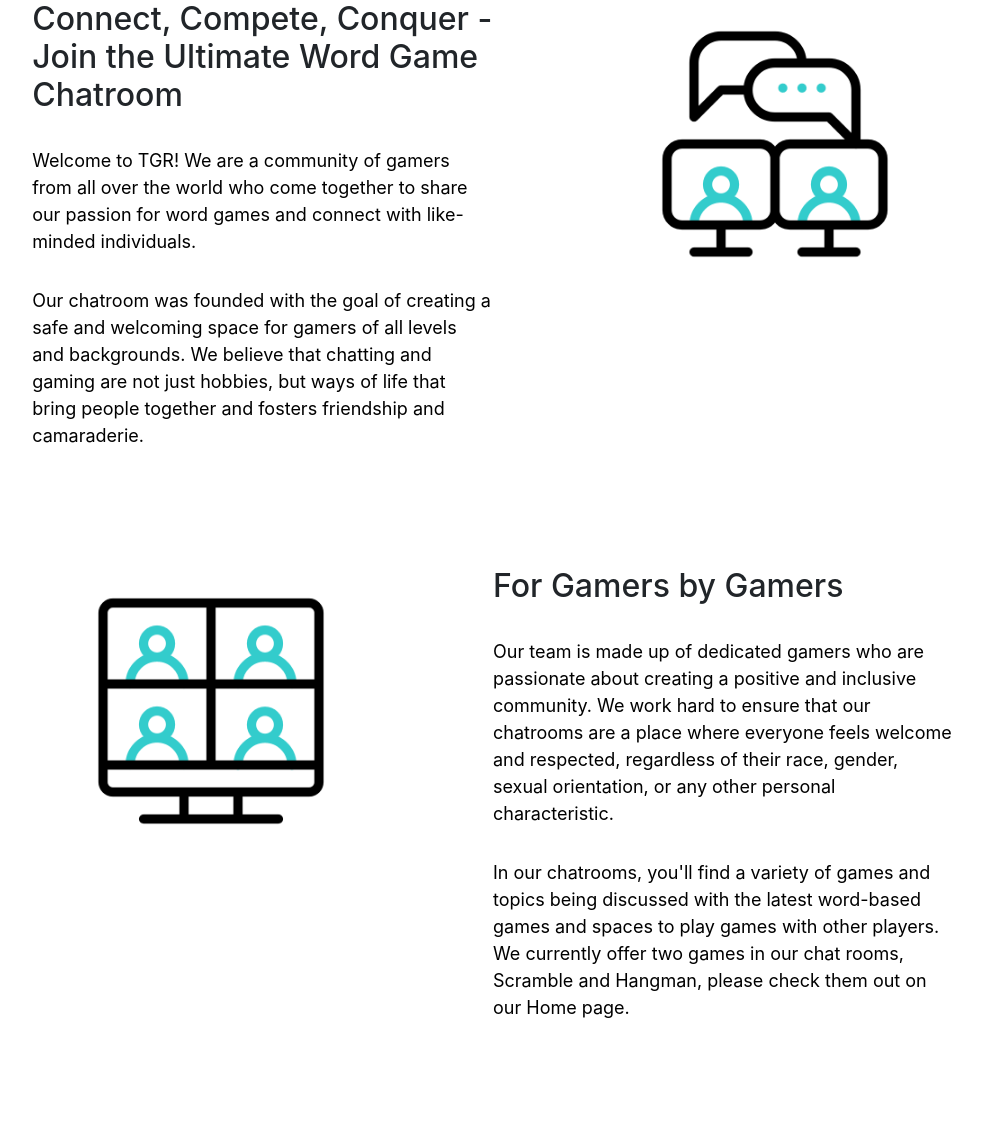
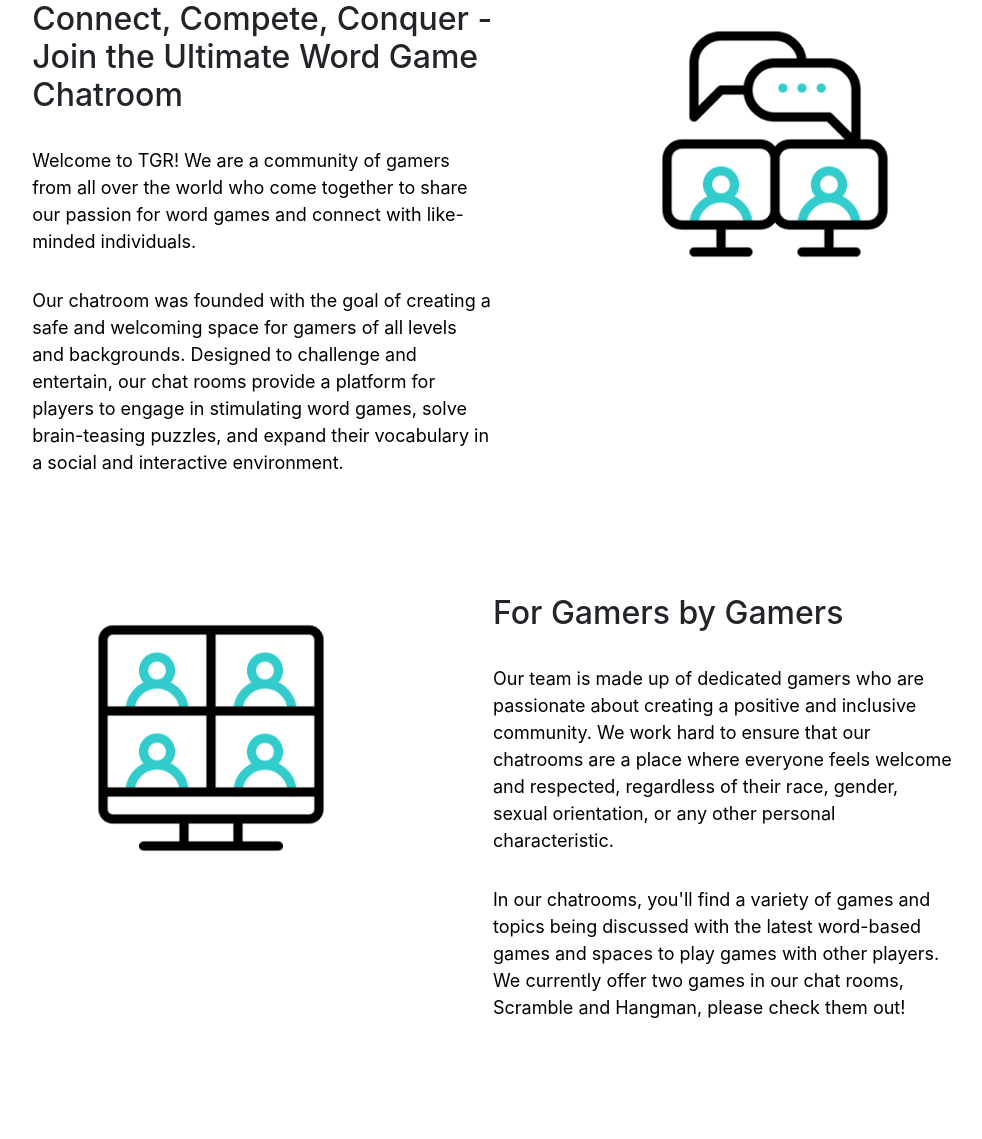
Before and after one commit to Syncline-blip/CITS3403-Project-1, a Flask app: page /about_us in a window 1280 px wide. Shown: the part 348-1487 px from the top of the page, without its empty margins (147-1129 px from the left). Run offline with Flask 3, Linux system fonts and the light colour scheme; some libraries are stand-ins or nearby versions.

Commit message:
Text Fixes

```diff
--- a/website/templates/about_us.html
+++ b/website/templates/about_us.html
@@ -22,7 +22,7 @@
 			<div class="text-container">
 				<h2 style="text-align:left">Connect, Compete, Conquer - Join the Ultimate Word Game Chatroom</h2>
 				<p>Welcome to TGR! We are a community of gamers from all over the world who come together to share our passion for word games and connect with like-minded individuals.</p>
-				<p>Our chatroom was founded with the goal of creating a safe and welcoming space for gamers of all levels and backgrounds. We believe that chatting and gaming are not just hobbies, but ways of life that bring people together and fosters friendship and camaraderie.</p>
+				<p>Our chatroom was founded with the goal of creating a safe and welcoming space for gamers of all levels and backgrounds. Designed to challenge and entertain, our chat rooms provide a platform for players to engage in stimulating word games, solve brain-teasing puzzles, and expand their vocabulary in a social and interactive environment. </p>
 			</div>
 			<div class="image-container">
 				<img src="../static/images/consultation.gif" alt="ChatGif">
@@ -36,7 +36,7 @@
 			<div class="text-container">
 				<h2 style="text-align:left">For Gamers by Gamers</h2>
 				<p>Our team is made up of dedicated gamers who are passionate about creating a positive and inclusive community. We work hard to ensure that our chatrooms are a place where everyone feels welcome and respected, regardless of their race, gender, sexual orientation, or any other personal characteristic.</p>
-				<p>In our chatrooms, you'll find a variety of games and topics being discussed with the latest word-based games and spaces to play games with other players. We currently offer two games in our chat rooms, Scramble and Hangman, please check them out on our Home page. </p>
+				<p>In our chatrooms, you'll find a variety of games and topics being discussed with the latest word-based games and spaces to play games with other players. We currently offer two games in our chat rooms, Scramble and Hangman, please check them out!</p>
 			</div>
 
 		</div>
```
